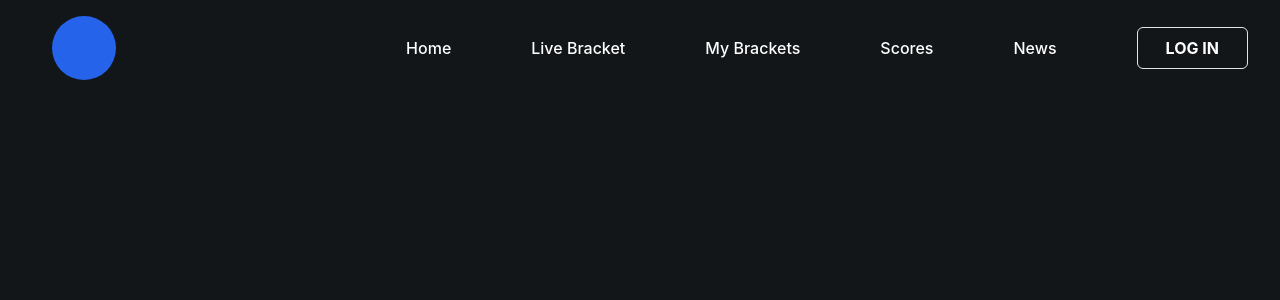
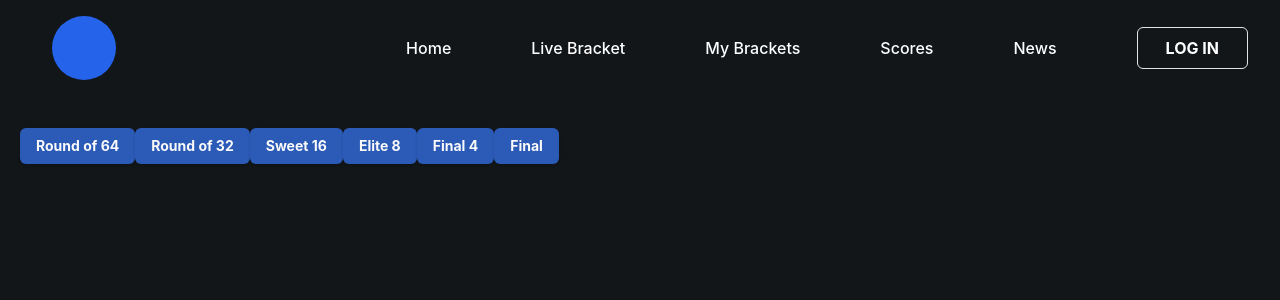
Before and after one commit to knbhagat/March-Madness-App, a React (Vite) app in the folder src/frontend-mm_app/: page /scores in a window 1280 px wide. Shown: the top 300 px of the page. Built offline with nearby package versions, Linux system fonts and the light colour scheme.

Commit message:
added route and buttons

```diff
--- a/src/frontend-mm_app/src/App.tsx
+++ b/src/frontend-mm_app/src/App.tsx
@@ -5,6 +5,7 @@ import BracketPage from "./Pages/Bracket/BracketPage";
 import Navbar from './components/navbar';
 import Homepage from './Pages/Homepage';
 import LiveBracketPage from './Pages/Bracket/LiveBracketPage';
+import { LiveScoresPage } from './Pages/LiveScoresPage';
 
 // Main App component with React Router integrated
 function App() {
@@ -17,6 +18,7 @@ function App() {
         <Route path="/login" element={<LoginForm />} />
         <Route path="/bracket" element={<BracketPage />} />
         <Route path="/liveBracket" element={<LiveBracketPage />} />
+        <Route path="/scores" element={<LiveScoresPage />} />
       </Routes>
     </Router>
   );
--- /dev/null
+++ b/src/frontend-mm_app/src/Pages/LiveScoresPage.tsx
@@ -0,0 +1,43 @@
+import { Button } from "@/components/ui/button";
+
+export function LiveScoresPage() {
+    return (
+        <div id="buttonGroup" className="flex w-full py-4 px-5 items-center">
+                <div className="button">
+                    <Button type="submit" className="bg-[var(--primary-color)] font-bold hover:bg-blue-900 mt-4">
+                        Round of 64
+                    </Button>
+                </div>
+
+                <div className="button">
+                    <Button type="submit" className="bg-[var(--primary-color)] font-bold hover:bg-blue-900 mt-4">
+                        Round of 32
+                    </Button>
+                </div>
+
+                <div className="button">
+                    <Button type="submit" className="bg-[var(--primary-color)] font-bold hover:bg-blue-900 mt-4">
+                        Sweet 16
+                    </Button>
+                </div>
+
+                <div className="button">
+                    <Button type="submit" className="bg-[var(--primary-color)] font-bold hover:bg-blue-900 mt-4">
+                        Elite 8
+                    </Button>
+                </div>
+
+                <div className="button">
+                    <Button type="submit" className="bg-[var(--primary-color)] font-bold hover:bg-blue-900 mt-4">
+                        Final 4
+                    </Button>
+                </div>
+
+                <div className="button">
+                    <Button type="submit" className="bg-[var(--primary-color)] font-bold hover:bg-blue-900 mt-4">
+                        Final
+                    </Button>
+                </div>
+        </div>
+    );
+}
```
